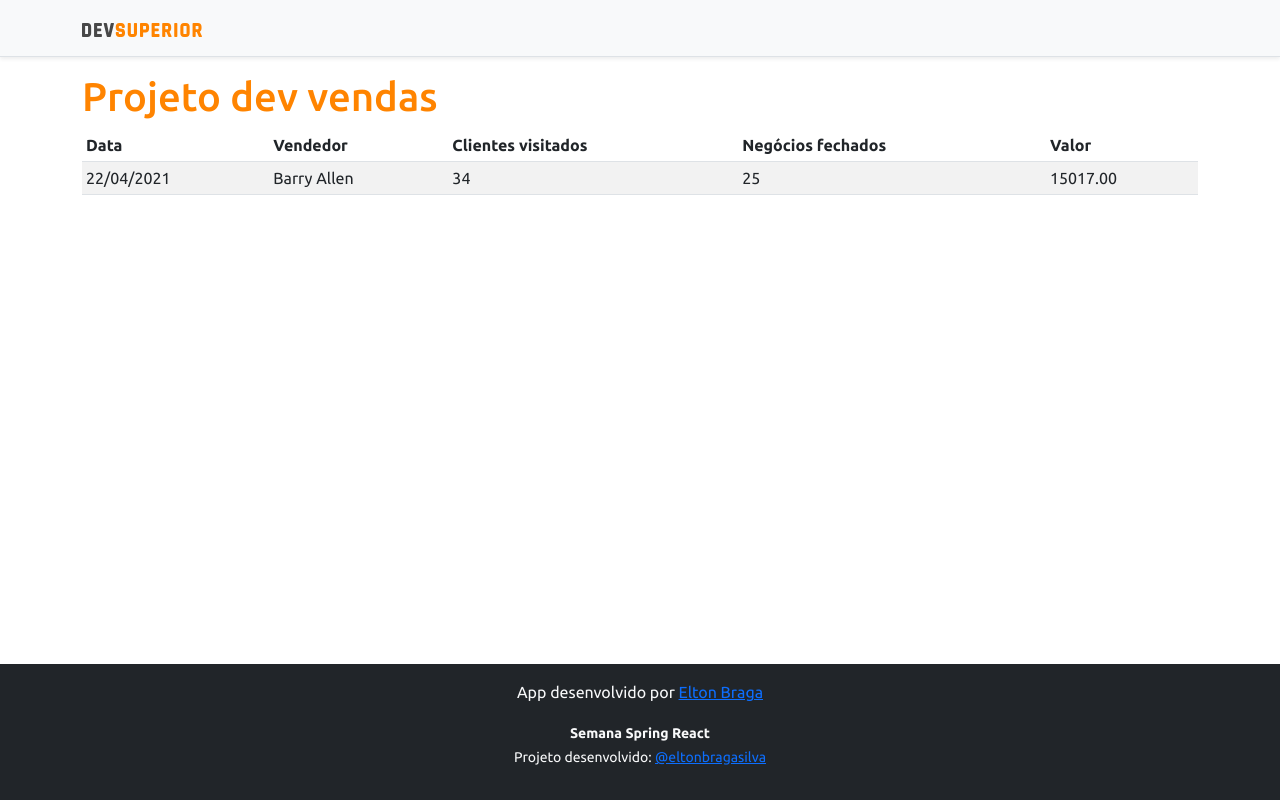
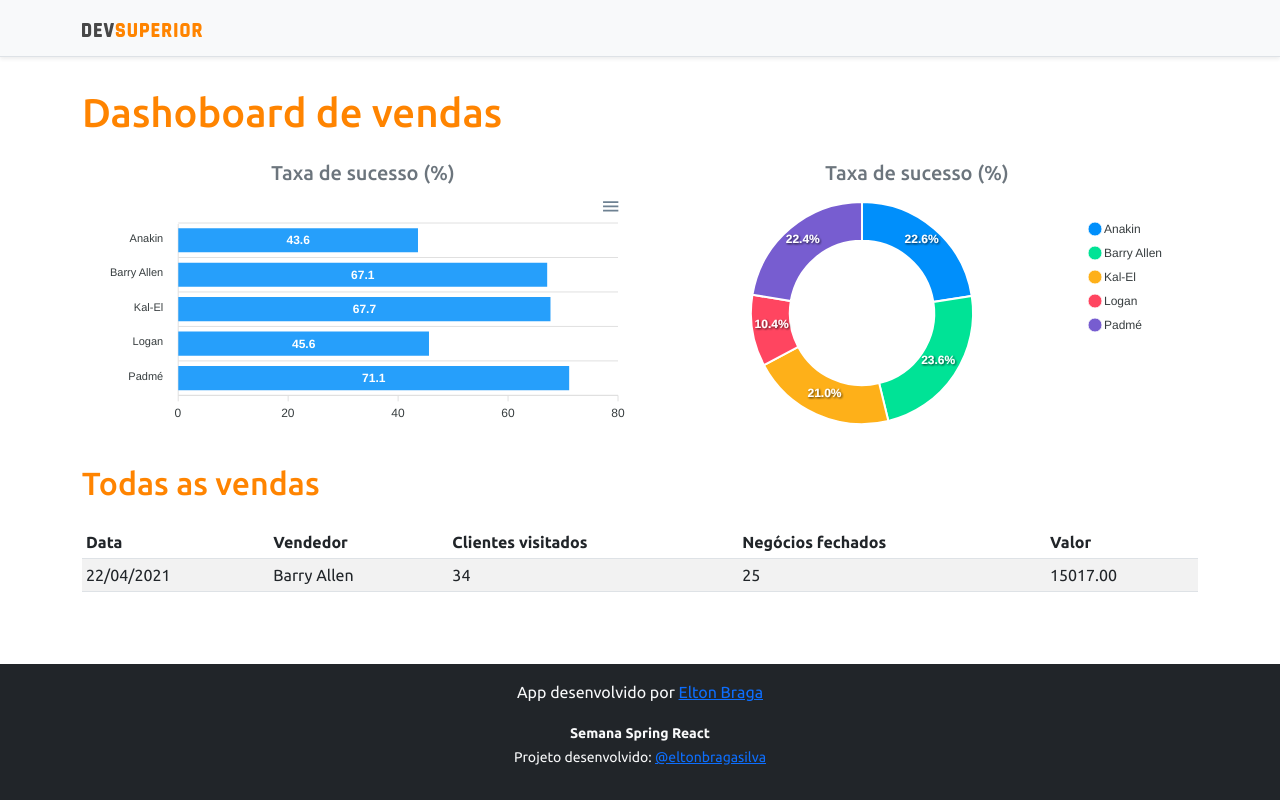
Before and after one commit to eltonbraga/projeto-sds5, a React (Create React App) app in the folder frontend/: page / in a window 1280 px wide. Built offline with nearby package versions, Linux system fonts and the light colour scheme.

Commit message:
Feature: Gráficos de percentual de sucesso e percentual de vendas com dados estáticos

```diff
--- a/frontend/package.json
+++ b/frontend/package.json
@@ -10,8 +10,10 @@
     "@types/node": "^16.18.3",
     "@types/react": "^18.0.25",
     "@types/react-dom": "^18.0.9",
+    "apexcharts": "^3.36.3",
     "bootstrap": "^5.2.3",
     "react": "^18.2.0",
+    "react-apexcharts": "^1.4.0",
     "react-dom": "^18.2.0",
     "react-scripts": "^2.1.3",
     "typescript": "^4.9.3",
--- a/frontend/src/App.tsx
+++ b/frontend/src/App.tsx
@@ -2,13 +2,28 @@
 import Footer from './components/Footer';
 import React from 'react';
 import DataTable from './components/DataTable';
+import BarChart from './components/BarChart';
+import DonutChart from './components/DonutChart';
 
 function App() {
   return (
     <>
       <NavBar />
       <div className="container">
-        <h1 className='text-primary'> Projeto dev vendas</h1>
+        <h1 className="text-primary py-3"> Dashoboard de vendas</h1>
+        <div className="row px-3">
+          <div className="col-sm-6">
+            <h5 className="text-center text-secondary"> Taxa de sucesso (%)</h5>
+            <BarChart />
+          </div>
+          <div className="col-sm-6">
+            <h5 className="text-center text-secondary"> Taxa de sucesso (%)</h5>
+            <DonutChart />
+          </div>
+        </div>
+        <div className="text-primary py-3">
+          <h2>Todas as vendas</h2>
+        </div>
         <DataTable />
       </div>
       <Footer />
--- /dev/null
+++ b/frontend/src/components/BarChart/index.tsx
@@ -0,0 +1,35 @@
+import React from 'react';
+import Chart from 'react-apexcharts'
+
+const BarChart = () => {
+    const options = {
+        plotOptions: {
+            bar: {
+                horizontal: true,
+            }
+        },
+    };
+
+    const mockData = {
+        labels: {
+            categories: ['Anakin', 'Barry Allen', 'Kal-El', 'Logan', 'Padmé']
+        },
+        series: [
+            {
+                name: "% Sucesso",
+                data: [43.6, 67.1, 67.7, 45.6, 71.1]
+            }
+        ]
+    };
+
+    return (
+       <Chart
+        options={{...options, xaxis: mockData.labels}}
+        series = {mockData.series}
+        type="bar"
+        height="240"
+       />
+    );
+}
+
+export default BarChart;
--- /dev/null
+++ b/frontend/src/components/DonutChart/index.tsx
@@ -0,0 +1,26 @@
+import React from 'react';
+import Chart from 'react-apexcharts'
+
+const DonutChart = () => {
+    const mockData = {
+        series: [477138, 499928, 444867, 220426, 473088],
+        labels: ['Anakin', 'Barry Allen', 'Kal-El', 'Logan', 'Padmé']
+    }
+
+    const options = {
+        legend: {
+            show: true
+        }
+    }
+
+    return (
+       <Chart
+        options={{...options, labels: mockData.labels}}
+        series = {mockData.series}
+        type="donut"
+        height="240"
+       />
+    );
+}
+
+export default DonutChart;
--- a/frontend/tsconfig.json
+++ b/frontend/tsconfig.json
@@ -1,6 +1,5 @@
 {
   "compilerOptions": {
-    "baseUrl": "./src",
     "target": "es5",
     "lib": [
       "dom",
```
Also changed, not shown: 1 other file (tests, documents, lock files or other folders).
